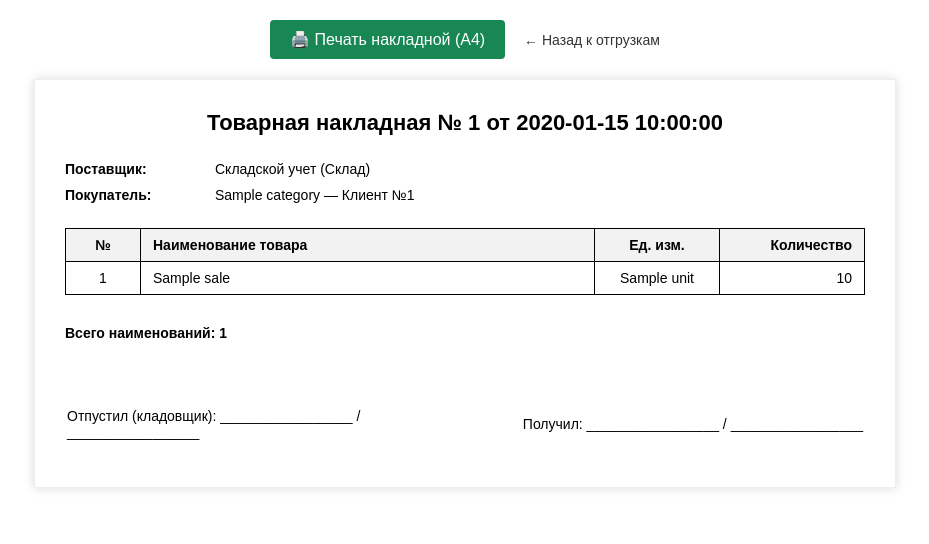
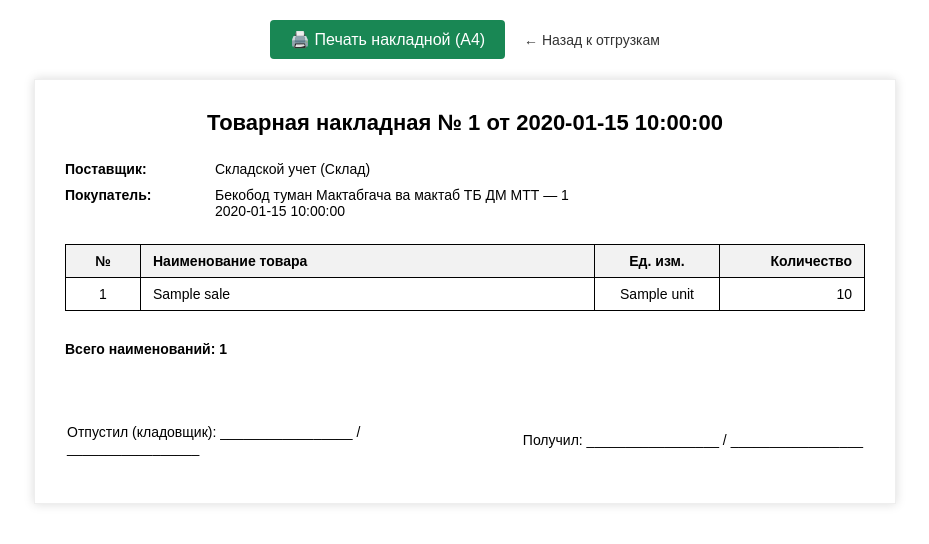
Before and after one commit to alisher0035652-design/-MUXSIN-FAYZ-, a Flask app: page /sales/print/1 in a window 1280 px wide. Shown: the top 544 px of the page, without its empty margins (175-1104 px from the left). Run offline with Flask 3, Linux system fonts and the light colour scheme; a database or web service that is not in the repository returns one stand-in record (values such as "Sample title"); some libraries are stand-ins or nearby versions.

Commit message:
Update print_sale.html

```diff
--- a/templates/print_sale.html
+++ b/templates/print_sale.html
@@ -34,6 +34,7 @@
         }
         .meta-info td {
             padding: 5px 0;
+            vertical-align: top;
         }
         table.items-table {
             width: 100%;
@@ -104,7 +105,10 @@
                 </tr>
                 <tr>
                     <td><strong>Покупатель:</strong></td>
-                    <td>{{ doc.category }} — Клиент №{{ doc.client_number }}</td>
+                    <td>
+                        Бекобод туман Мактабгача ва мактаб ТБ ДМ МТТ — {{ doc.client_number }}<br>
+                        {{ doc.date }}
+                    </td>
                 </tr>
             </table>
         </div>
```
